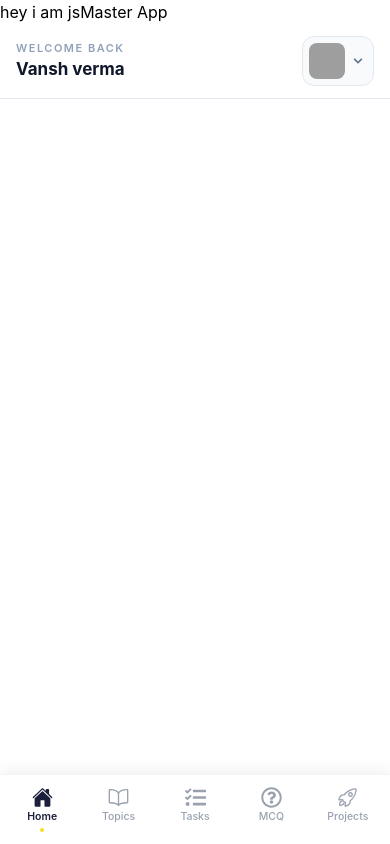
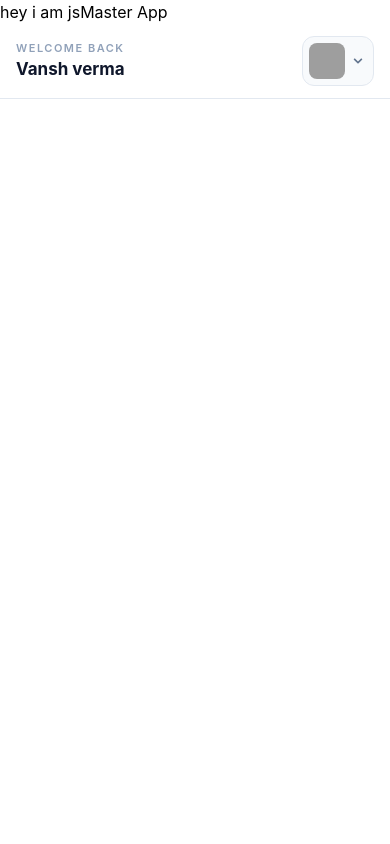
Before and after one commit to vansh-verma-dev/JSMaster-App, a React (Vite) app: page / in a window 390 px wide. Built offline with nearby package versions, Linux system fonts and the light colour scheme; grey boxes are pictures that could not be loaded.

Commit message:
remove name

```diff
--- a/src/components/BottomNav.jsx
+++ /dev/null
@@ -1,130 +0,0 @@
-import {
-  IoHome,
-  IoHomeOutline,
-  IoBook,
-  IoBookOutline,
-  IoRocket,
-  IoRocketOutline,
-} from "react-icons/io5";
-
-import {
-  FaTasks,
-  FaRegQuestionCircle,
-  FaQuestionCircle,
-} from "react-icons/fa";
-
-import { useLocation, useNavigate } from "react-router-dom";
-
-const NavItems = [
-  {
-    id: "home",
-    label: "Home",
-    path: "/",
-    icon: IoHomeOutline,
-    activeIcon: IoHome,
-  },
-  {
-    id: "topics",
-    label: "Topics",
-    path: "/topics",
-    icon: IoBookOutline,
-    activeIcon: IoBook,
-  },
-  {
-    id: "tasks",
-    label: "Tasks",
-    path: "/tasks",
-    icon: FaTasks,
-    activeIcon: FaTasks,
-  },
-  {
-    id: "mcq",
-    label: "MCQ",
-    path: "/interviewQs",
-    icon: FaRegQuestionCircle,
-    activeIcon: FaQuestionCircle,
-  },
-  {
-    id: "project",
-    label: "Projects",
-    path: "/project",
-    icon: IoRocketOutline,
-    activeIcon: IoRocket,
-  },
-];
-
-function BottomNavigation() {
-  const navigate = useNavigate();
-  const location = useLocation();
-
-  return (
-    <nav
-      className="
-        md:hidden fixed bottom-0 left-0 w-full z-50
-        bg-white border-t border-gray-100
-        shadow-[0_-4px_16px_rgba(20,23,43,0.06)]
-        pb-[env(safe-area-inset-bottom)]
-      "
-    >
-      <div className="flex items-stretch justify-around px-1 py-1.5">
-
-        {NavItems.map((item) => {
-
-          // Current URL check
-          const isActive = location.pathname === item.path;
-
-          const Icon = isActive
-            ? item.activeIcon
-            : item.icon;
-
-          return (
-            <button
-              key={item.id}
-              onClick={() => navigate(item.path)}
-              className="
-                flex flex-col items-center justify-center
-                gap-1 flex-1 py-1.5 rounded-xl
-                transition-all duration-200
-                active:scale-95
-              "
-            >
-
-              {/* Icon */}
-              <Icon
-                className={`text-[21px] transition-colors ${
-                  isActive
-                    ? "text-[#1B1F3B]"
-                    : "text-gray-400"
-                }`}
-              />
-
-              {/* Label */}
-              <span
-                className={`text-[10.5px] leading-none transition-colors ${
-                  isActive
-                    ? "text-[#1B1F3B] font-semibold"
-                    : "text-gray-400 font-medium"
-                }`}
-              >
-                {item.label}
-              </span>
-
-              {/* Active Dot */}
-              <span
-                className={`h-1 w-1 rounded-full mt-0.5 transition-opacity ${
-                  isActive
-                    ? "bg-[#F7DF1E] opacity-100"
-                    : "opacity-0"
-                }`}
-              />
-
-            </button>
-          );
-        })}
-
-      </div>
-    </nav>
-  );
-}
-
-export default BottomNavigation;
--- a/src/pages/homePage.jsx
+++ b/src/pages/homePage.jsx
@@ -1,4 +1,3 @@
-import BottomNavigation from "../components/BottomNav";
 import MobileTopBar from "../components/mobileTopBar";
 import Navbar from "../components/navbar";
 
@@ -6,7 +5,6 @@ function HomePage(){
     return(
         <div>
             <Navbar/>
-            <BottomNavigation/>
             <h1>hey i am jsMaster App</h1>
             <MobileTopBar/>
         </div>
--- a/src/pages/interviewPage.jsx
+++ b/src/pages/interviewPage.jsx
@@ -11,10 +11,10 @@ import {
 } from "react-icons/fa";
 
 import interviewQuestions from "../data/interviewQA";
-import AdSpace from "../components/AdSpace";
 import Navbar from "../components/navbar";
 import MobileTopBar from "../components/mobileTopBar";
-import BottomNavigation from "../components/bottomNav";
+import AdSpace from "../components/AdSpace";
+
 
 const CATEGORIES = ["All", ...new Set(interviewQuestions.map((q) => q.category))];
 const TYPES = [
@@ -409,7 +409,7 @@ function InterviewQuestionsPage() {
       </div>
     </div>
 
-   <BottomNavigation/>
+
    </>
   );
 }
--- a/src/pages/projectHome.jsx
+++ b/src/pages/projectHome.jsx
@@ -4,7 +4,6 @@ import projectsData from "../data/projects";
 import Navbar from "../components/navbar";
 import MobileTopBar from "../components/mobileTopBar";
 import AdSpace from "../components/AdSpace";
-import BottomNavigation from "../components/bottomNav";
 
 
 function ProjectsPage() {
@@ -255,7 +254,7 @@ function ProjectsPage() {
       </div>
     </div>
 
-   <BottomNavigation/>
+
 
    </>
   );
--- a/src/pages/tasksPage.jsx
+++ b/src/pages/tasksPage.jsx
@@ -9,10 +9,9 @@ import {
 } from "react-icons/fa";
 
 import tasks from "../data/tasks";
-import AdSpace from "../components/AdSpace";
-import BottomNavigation from "../components/bottomNav";
 import Navbar from "../components/navbar";
 import MobileTopBar from "../components/mobileTopBar";
+import AdSpace from "../components/AdSpace";
 
 const LEVELS = ["All", "Intermediate", "Hard", "Advanced"];
 
@@ -378,7 +377,7 @@ function TasksPage() {
         </main>
       </div>
     </div>
-    <BottomNavigation/>
+
    </>
   );
 }
```
